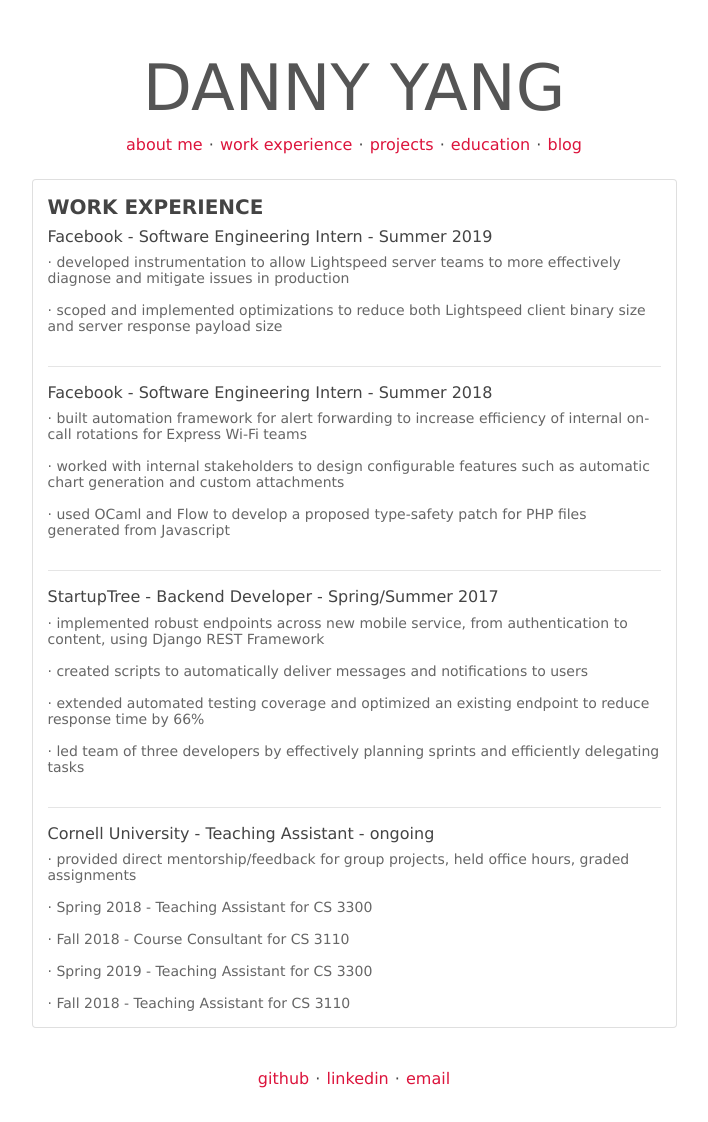
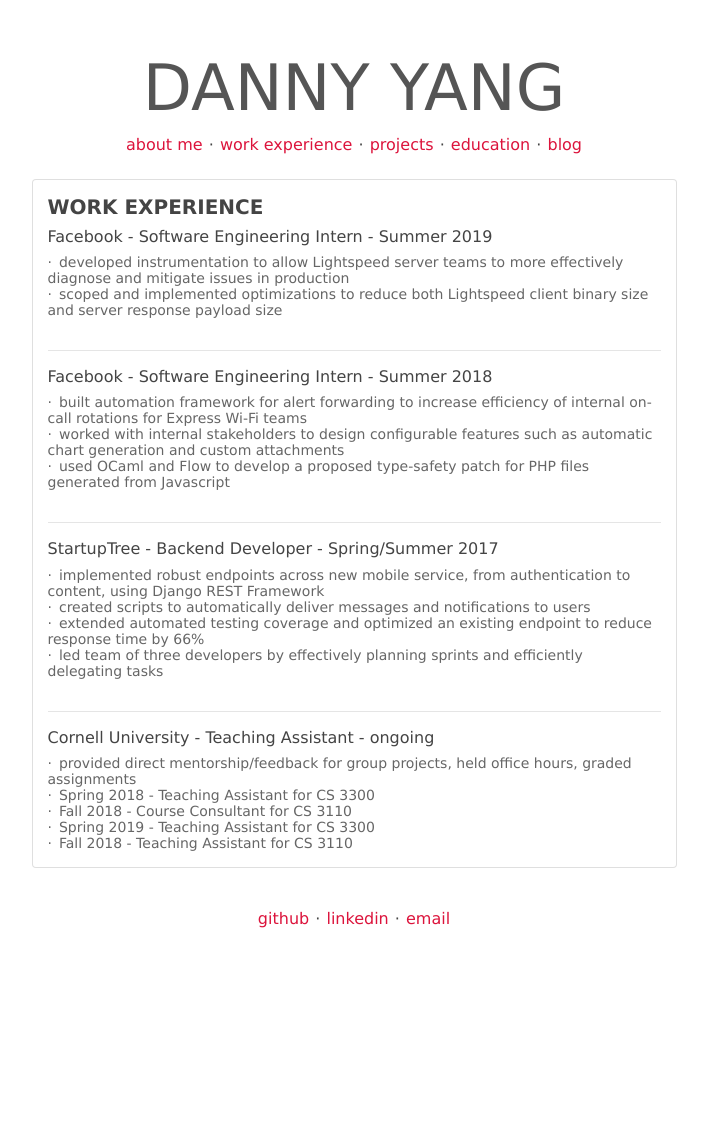
Before and after one commit to yangdanny97/yangdanny97.github.io, a Jekyll site: the page built from experience/index.html, in a window 1280 px wide. Shown: the whole page, without its empty margins (286-994 px from the left). Built offline with Jekyll 4.4.1, drawn with Linux system fonts in a browser that asks for light colours; after the commit the page ends 962 px from its top, so only the background shows below that.

Commit message:
change list styling

```diff
--- a/css/style.css
+++ b/css/style.css
@@ -1,10 +1,22 @@
-.text-center,.centered {
+.text-center,
+.centered {
     text-align: center;
 }
+
 .title {
     font-size: 64px;
     margin-top: 50px;
     color: #555;
+}
+
+ul {
+    padding-left: 0;
+    list-style-type: none;
+}
+
+li:before {
+    content: "·";
+    margin-right: .5em;
 }
 
 .row {
@@ -13,11 +25,11 @@
 }
 
 .text-right {
-    text-align:right;
+    text-align: right;
 }
 
 .text-left {
-    text-align:left;
+    text-align: left;
 }
 
 h4 {
@@ -35,18 +47,21 @@
     background-color: white;
     color: #666;
     margin: 10px;
-    font: 14px verdana,tahoma,sans-serif;
+    font: 14px verdana, tahoma, sans-serif;
 }
 
 table {
     border-collapse: collapse;
 }
 
-table, th, td {
+table,
+th,
+td {
     border: 1px solid black;
 }
 
-th, td {
+th,
+td {
     padding: 15px;
 }
 
@@ -67,7 +82,7 @@
 }
 
 a:hover {
-    background-color:#eee;
+    background-color: #eee;
     color: darkred;
     text-decoration: none;
     transition: 0.5s;
@@ -77,8 +92,8 @@
     display: block;
     margin-left: auto;
     margin-right: auto;
-    max-width:100%;
-    max-height:300px;
+    max-width: 100%;
+    max-height: 300px;
     border: 2px solid #ccc;
 }
 
@@ -103,19 +118,33 @@
 }
 
 @keyframes slide-in {
-    100% { transform: translateX(0%); }
+    100% {
+        transform: translateX(0%);
+    }
 }
 
 @-webkit-keyframes slide-in {
-    100% { -webkit-transform: translateX(0%); }
+    100% {
+        -webkit-transform: translateX(0%);
+    }
 }
 
 @keyframes fadein {
-from { opacity: 0; }
-to   { opacity: 1; }
+    from {
+        opacity: 0;
+    }
+
+    to {
+        opacity: 1;
+    }
 }
 
 @-webkit-keyframes fadein {
-from { opacity: 0; }
-to   { opacity: 1; }
+    from {
+        opacity: 0;
+    }
+
+    to {
+        opacity: 1;
+    }
 }
--- a/experience/index.html
+++ b/experience/index.html
@@ -6,25 +6,42 @@
 	<div class='col-sm-6 offset-sm-3 card'>
 		<h3>WORK EXPERIENCE</h3>
 		<h4>Facebook - Software Engineering Intern - Summer 2019</h4>
-		<p>· developed instrumentation to allow Lightspeed server teams to more effectively diagnose and mitigate issues in production</p>
-		<p>· scoped and implemented optimizations to reduce both Lightspeed client binary size and server response payload size</p>
+		<ul>
+			<li>developed instrumentation to allow Lightspeed server teams to more effectively diagnose and mitigate
+				issues in production</li>
+			<li>scoped and implemented optimizations to reduce both Lightspeed client binary size and server response
+				payload size</li>
+		</ul>
+
 		<hr>
 		<h4>Facebook - Software Engineering Intern - Summer 2018</h4>
-		<p>· built automation framework for alert forwarding to increase efficiency of internal on-call rotations for Express Wi-Fi teams </p>
-		<p>· worked with internal stakeholders to design configurable features such as automatic chart generation and custom attachments </p>
-		<p>· used OCaml and Flow to develop a proposed type-safety patch for PHP files generated from Javascript</p>
+		<ul>
+			<li>built automation framework for alert forwarding to increase efficiency of internal on-call rotations for
+				Express Wi-Fi teams </li>
+			<li>worked with internal stakeholders to design configurable features such as automatic chart generation and
+				custom attachments </li>
+			<li>used OCaml and Flow to develop a proposed type-safety patch for PHP files generated from Javascript</li>
+		</ul>
+
 		<hr>
 		<h4>StartupTree - Backend Developer - Spring/Summer 2017</h4>
-		<p>· implemented robust endpoints across new mobile service, from authentication to content, using Django REST Framework </p>
-		<p>· created scripts to automatically deliver messages and notifications to users</p>
-		<p>· extended automated testing coverage and optimized an existing endpoint to reduce response time by 66%</p>
-		<p>· led team of three developers by effectively planning sprints and efficiently delegating tasks</p>
+		<ul>
+			<li>implemented robust endpoints across new mobile service, from authentication to content, using Django
+				REST Framework </li>
+			<li>created scripts to automatically deliver messages and notifications to users</li>
+			<li>extended automated testing coverage and optimized an existing endpoint to reduce response time by 66%
+			</li>
+			<li>led team of three developers by effectively planning sprints and efficiently delegating tasks</li>
+		</ul>
 		<hr>
 		<h4>Cornell University - Teaching Assistant - ongoing</h4>
-		<p>· provided direct mentorship/feedback for group projects, held office hours, graded assignments </p>
-		<p>· Spring 2018 - Teaching Assistant for CS 3300 </p>
-		<p>· Fall 2018 - Course Consultant for CS 3110</p>
-		<p>· Spring 2019 - Teaching Assistant for CS 3300</p>
-		<p>· Fall 2018 - Teaching Assistant for CS 3110</p>
+		<ul>
+			<li>provided direct mentorship/feedback for group projects, held office hours, graded assignments </li>
+			<li>Spring 2018 - Teaching Assistant for CS 3300 </li>
+			<li>Fall 2018 - Course Consultant for CS 3110</li>
+			<li>Spring 2019 - Teaching Assistant for CS 3300</li>
+			<li>Fall 2018 - Teaching Assistant for CS 3110</li>
+		</ul>
+
 	</div>
 </div>
```
Also changed, not shown: projects/index.html (+84 -40 lines).
